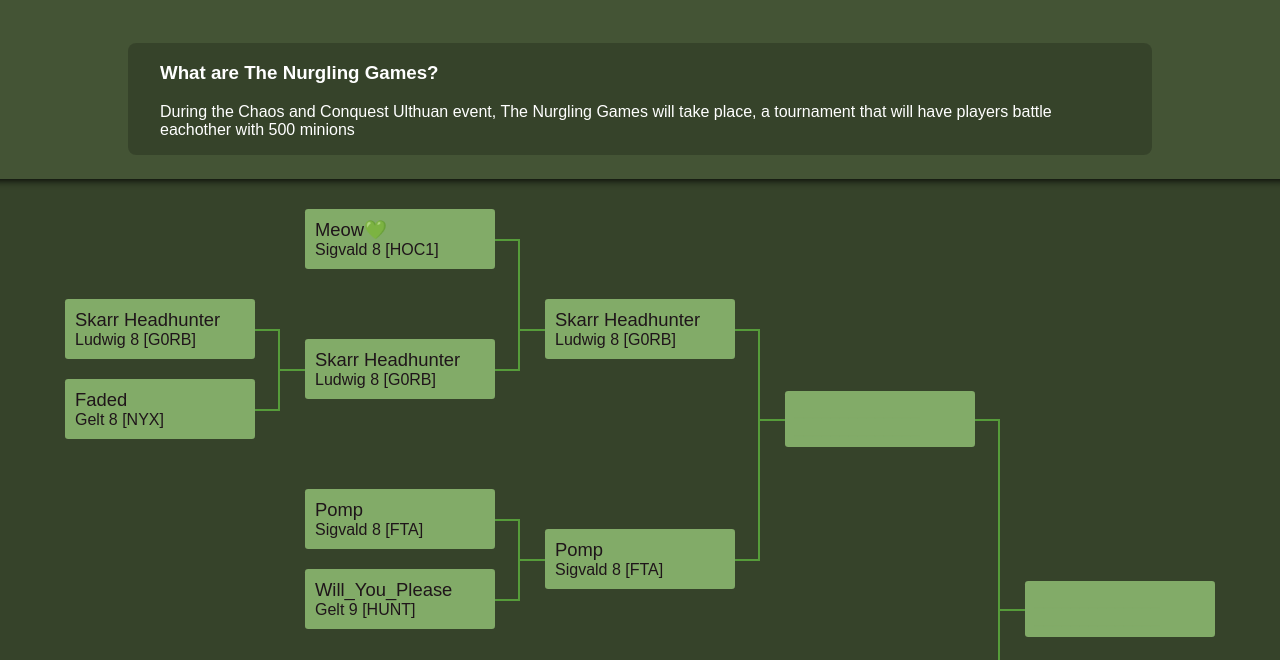
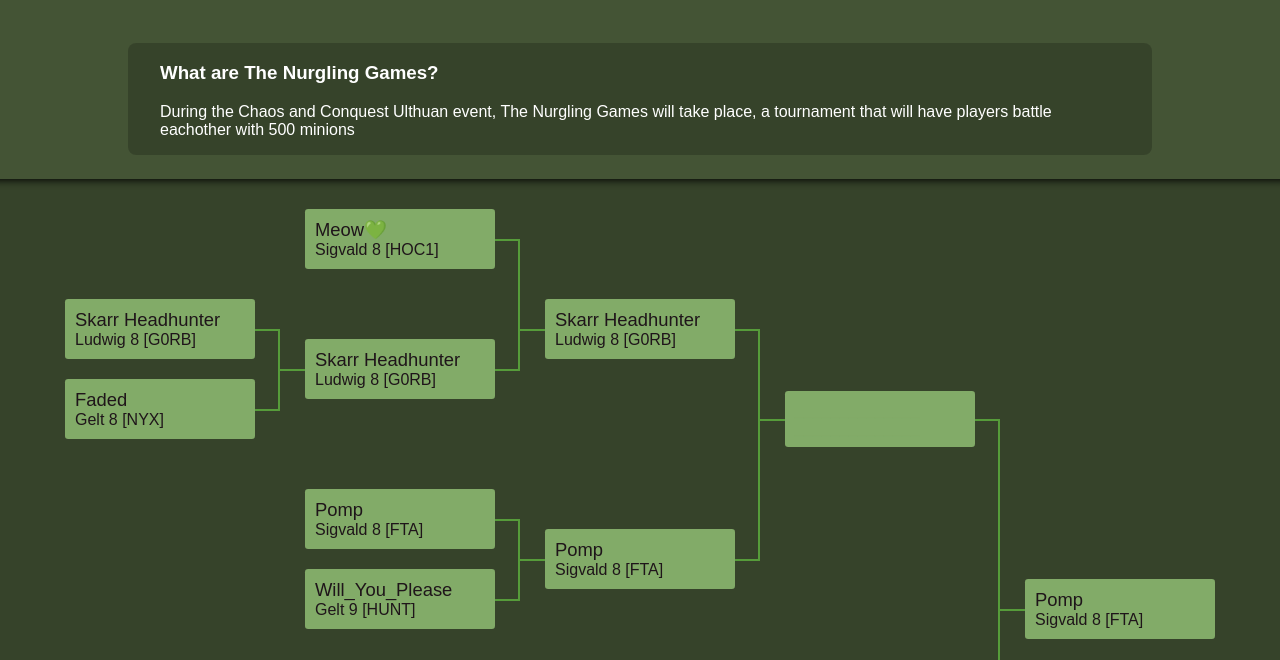
Before and after one commit to ElliotChester/NurglingGames, a plain HTML site: page index.html in a window 1280 px wide. Shown: the part 140-800 px from the top of the page. Drawn offline with Linux system fonts and the light colour scheme.

Commit message:
Update index.html

```diff
--- a/index.html
+++ b/index.html
@@ -30,8 +30,9 @@
 
             <div class="item-parent">
                 <div class="tile">
-                    <p class="unfilled">______________</p>
-                    <p class="unfilled">______________</p>
+                    <p class="name">Pomp</p>
+
+                    <p>Sigvald 8 [FTA]</p>
                 </div>
             </div>
 
```
